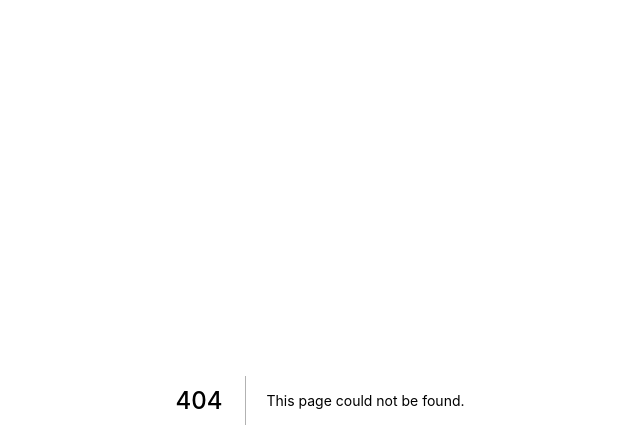
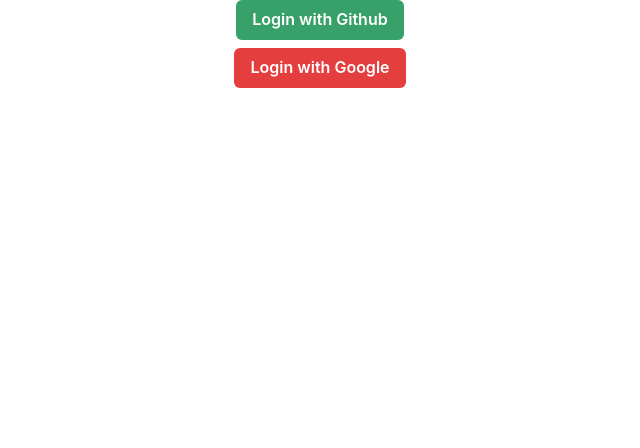
Before and after one commit to DavidJFelix/toglion, a Next.js app in the folder dashboard/: page /test-auth in a window 1280 px wide. Before the commit this address had no page. Shown: the top 448 px of the page, without its empty margins (320-960 px from the left). Built offline with nearby package versions, Linux system fonts and the light colour scheme.

Commit message:
feat: demonstrate auth in buttons

```diff
--- a/dashboard/lib/config.ts
+++ b/dashboard/lib/config.ts
@@ -1,4 +1,5 @@
 export const config = {
+  hostname: process.env.HOSTNAME!,
   github: {
     clientId: process.env.GITHUB_CLIENT_ID!,
     clientSecret: process.env.GITHUB_CLIENT_SECRET!,
--- a/dashboard/pages/api/auth/github/login.ts
+++ b/dashboard/pages/api/auth/github/login.ts
@@ -15,7 +15,9 @@ export default async (req: NextApiRequest, res: NextApiResponse) => {
         ? req.query.scopes.split(',')
         : ['user:email'],
     allowSignup: req.query.allowSignup === 'true' ? true : false,
-    redirectUrl: (req.query.redirectUrl as string | undefined) || '/',
+    redirectUrl:
+      (req.query.redirectUrl as string | undefined) ||
+      `${config.hostname}/api/auth/github/callback`,
   })
 
   res.writeHead(302, {location: url})
--- a/dashboard/pages/api/auth/google/login.ts
+++ b/dashboard/pages/api/auth/google/login.ts
@@ -7,7 +7,7 @@ export default async (req: NextApiRequest, res: NextApiResponse) => {
   const oauth2Client = new google.auth.OAuth2(
     config.google.clientId,
     config.google.clientSecret,
-    'http://localhost:3000/api/auth/google/callback',
+    `${config.hostname}/api/auth/google/callback`,
   )
 
   const scopes = [
--- a/dashboard/pages/index.tsx
+++ b/dashboard/pages/index.tsx
@@ -1,4 +1,5 @@
-import {Box, Heading} from '@chakra-ui/react'
+import NextLink from 'next/link'
+import {Box, Heading, Link as ChakraLink} from '@chakra-ui/react'
 import {FeatureFlag} from '@toglion/types'
 import {useState} from 'react'
 import {FeatureFlagsList} from '../components/FeatureFlagsList'
@@ -43,6 +44,9 @@ function IndexPage() {
     <Box maxW="lg">
       <Heading>Feature Flags</Heading>
       <FeatureFlagsList flags={flags} onToggle={onFlagToggle} />
+      <NextLink href="/test-auth" passHref>
+        <ChakraLink>Auth n stuff</ChakraLink>
+      </NextLink>
     </Box>
   )
 }
--- /dev/null
+++ b/dashboard/pages/test-auth.tsx
@@ -0,0 +1,23 @@
+import React from 'react'
+import Link from 'next/link'
+import {VStack} from '@chakra-ui/layout'
+import {Button} from '@chakra-ui/button'
+
+function TestAuth() {
+  return (
+    <VStack>
+      <Link href="/api/auth/github/login" passHref>
+        <Button colorScheme="green" as="a">
+          Login with Github
+        </Button>
+      </Link>
+      <Link href="/api/auth/google/login" passHref>
+        <Button colorScheme="red" as="a">
+          Login with Google
+        </Button>
+      </Link>
+    </VStack>
+  )
+}
+
+export default TestAuth
```
Also changed, not shown: 1 other file (tests, documents, lock files or other folders).
